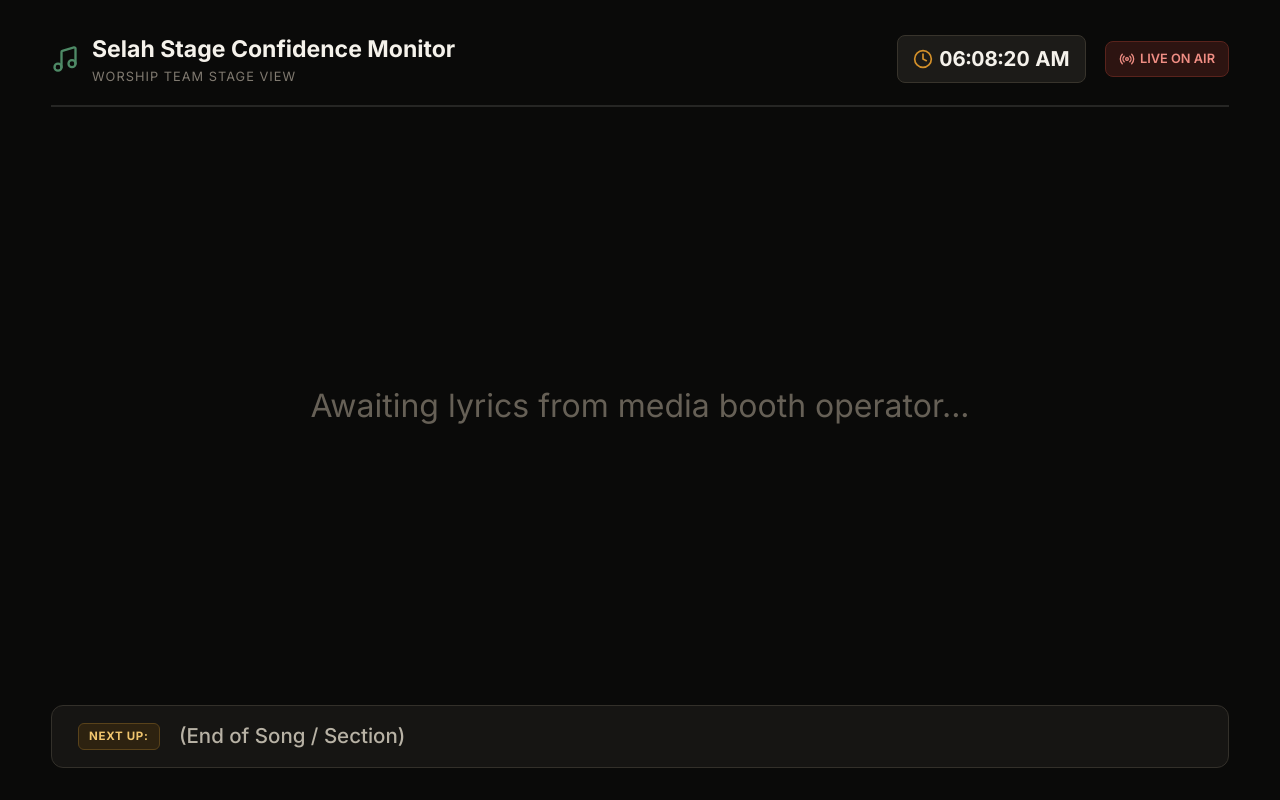
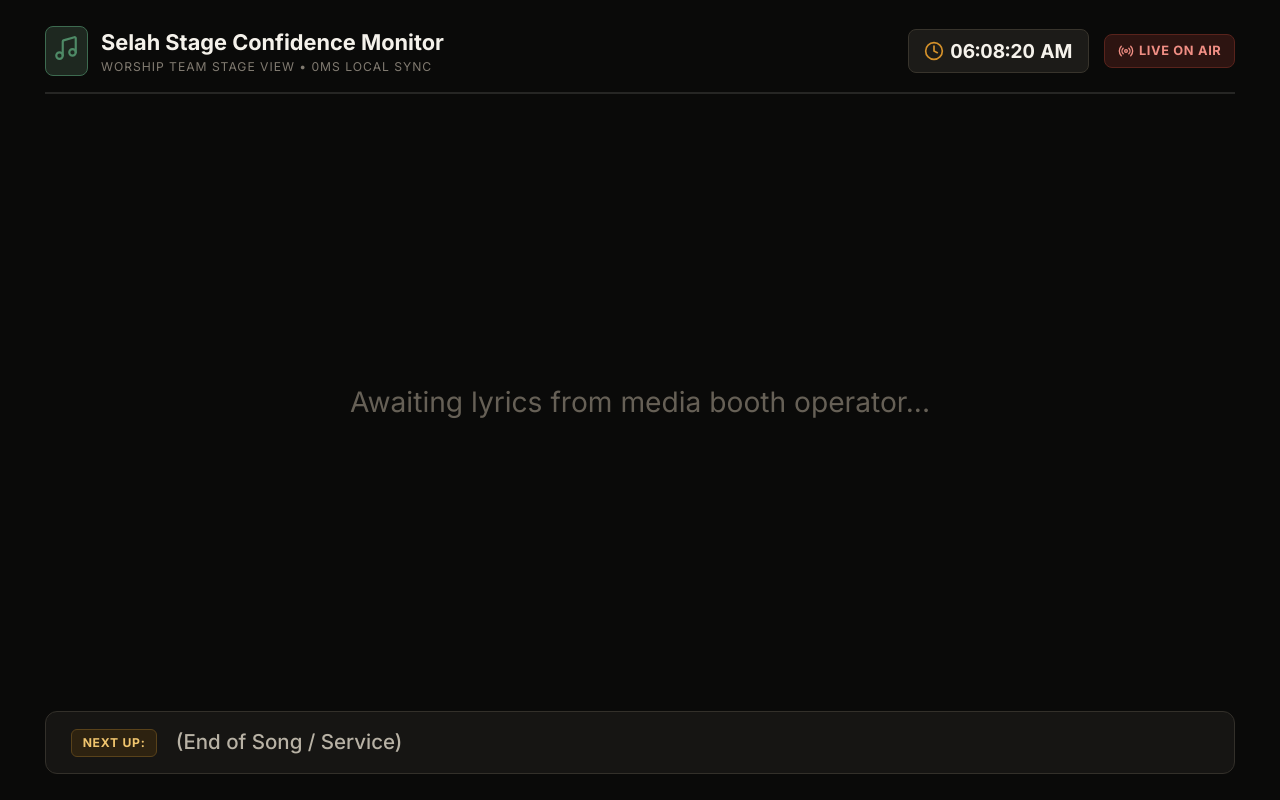
Before and after one commit to N-45div/Selah, a React (Vite) app in the folder frontend/: page /stage in a window 1280 px wide. Built offline with nearby package versions, Linux system fonts and the light colour scheme.

Commit message:
feat(stage): add Musician HUD with live clock, section markers, and safe mode mute alert

```diff
--- a/frontend/src/pages/StagePage.jsx
+++ b/frontend/src/pages/StagePage.jsx
@@ -1,5 +1,5 @@
 import React, { useState, useEffect } from 'react';
-import { Clock, Radio, Music } from 'lucide-react';
+import { Clock, Radio, Music, VolumeX, ShieldAlert } from 'lucide-react';
 
 export default function StagePage() {
   const [currentSlide, setCurrentSlide] = useState(null);
@@ -7,6 +7,7 @@ export default function StagePage() {
   const [songInfo, setSongInfo] = useState('');
   const [currentTime, setCurrentTime] = useState(new Date().toLocaleTimeString());
   const [isBlackout, setIsBlackout] = useState(false);
+  const [isAudioMuted, setIsAudioMuted] = useState(false);
 
   // Clock
   useEffect(() => {
@@ -24,6 +25,8 @@ export default function StagePage() {
       bc.onmessage = (event) => {
         if (event.data?.type === 'BLACKOUT_TOGGLE') {
           setIsBlackout(event.data.isBlackout);
+        } else if (event.data?.type === 'AUDIO_MUTE_TOGGLE') {
+          setIsAudioMuted(event.data.isMuted);
         } else if (event.data?.type === 'SLIDE_CHANGE' && event.data.slide) {
           setCurrentSlide(event.data.slide);
           setNextSlide(event.data.nextSlide || null);
@@ -41,8 +44,8 @@ export default function StagePage() {
 
   if (isBlackout) {
     return (
-      <div style={{ backgroundColor: '#000000', width: '100vw', height: '100vh', display: 'flex', alignItems: 'center', justifyContent: 'center', color: '#333333', fontFamily: 'Inter, sans-serif' }}>
-        [ STAGE SCREEN MUTED / BLACKOUT ]
+      <div style={{ backgroundColor: '#000000', width: '100vw', height: '100vh', display: 'flex', alignItems: 'center', justifyContent: 'center', color: '#555550', fontFamily: 'Inter, sans-serif', fontSize: '2vw', letterSpacing: '0.1em' }}>
+        [ SANCTUARY & BROADCAST BLACKOUT ACTIVE ]
       </div>
     );
   }
@@ -54,7 +57,7 @@ export default function StagePage() {
         color: '#ffffff',
         width: '100vw',
         height: '100vh',
-        padding: '2.5vw 4vw',
+        padding: '2vw 3.5vw',
         display: 'flex',
         flexDirection: 'column',
         justifyContent: 'space-between',
@@ -71,61 +74,78 @@ export default function StagePage() {
           justifyContent: 'space-between',
           alignItems: 'center',
           borderBottom: '2px solid #262624',
-          paddingBottom: '1.5vw',
+          paddingBottom: '1.2vw',
         }}
       >
         <div style={{ display: 'flex', alignItems: 'center', gap: '1vw' }}>
-          <Music size={28} color="#4e8a66" />
+          <div style={{ background: '#1e2820', padding: '0.6vw', borderRadius: '8px', border: '1px solid #3d6b50' }}>
+            <Music size={26} color="#4e8a66" />
+          </div>
           <div>
-            <div style={{ fontSize: '1.8vw', fontWeight: 700, color: '#f5f2eb' }}>
+            <div style={{ fontSize: '1.7vw', fontWeight: 700, color: '#f5f2eb' }}>
               {songInfo || 'Selah Stage Confidence Monitor'}
             </div>
-            <div style={{ fontSize: '1vw', color: '#807a70', textTransform: 'uppercase', letterSpacing: '0.08em' }}>
-              Worship Team Stage View
+            <div style={{ fontSize: '0.95vw', color: '#807a70', textTransform: 'uppercase', letterSpacing: '0.08em' }}>
+              Worship Team Stage View • 0ms Local Sync
             </div>
           </div>
         </div>
 
-        <div style={{ display: 'flex', alignItems: 'center', gap: '1.5vw' }}>
-          <div style={{ display: 'flex', alignItems: 'center', gap: '0.5vw', background: '#1c1b18', padding: '0.6vw 1.2vw', borderRadius: '8px', border: '1px solid #38342c' }}>
+        <div style={{ display: 'flex', alignItems: 'center', gap: '1.2vw' }}>
+          {isAudioMuted && (
+            <div style={{ display: 'flex', alignItems: 'center', gap: '0.4vw', background: '#3b120f', border: '1px solid #a33f2e', color: '#fca5a5', padding: '0.5vw 1vw', borderRadius: '8px', fontSize: '1vw', fontWeight: 700, animation: 'pulse 1.5s infinite' }}>
+              <VolumeX size={18} />
+              LIVESTREAM AUDIO MUTED (SAFE MODE)
+            </div>
+          )}
+
+          <div style={{ display: 'flex', alignItems: 'center', gap: '0.5vw', background: '#1c1b18', padding: '0.5vw 1.2vw', borderRadius: '8px', border: '1px solid #38342c' }}>
             <Clock size={20} color="#d4912a" />
-            <span style={{ fontSize: '1.6vw', fontWeight: 700, color: '#f5f2eb', fontVariantNumeric: 'tabular-nums' }}>
+            <span style={{ fontSize: '1.5vw', fontWeight: 700, color: '#f5f2eb', fontVariantNumeric: 'tabular-nums' }}>
               {currentTime}
             </span>
           </div>
-          <div style={{ display: 'flex', alignItems: 'center', gap: '0.4vw', background: '#2d1411', padding: '0.6vw 1vw', borderRadius: '8px', border: '1px solid #59231c', color: '#f08e84', fontSize: '1vw', fontWeight: 600 }}>
+
+          <div style={{ display: 'flex', alignItems: 'center', gap: '0.4vw', background: '#2d1411', padding: '0.5vw 1vw', borderRadius: '8px', border: '1px solid #59231c', color: '#f08e84', fontSize: '1vw', fontWeight: 700, letterSpacing: '0.05em' }}>
             <Radio size={16} /> LIVE ON AIR
           </div>
         </div>
       </div>
 
       {/* Main Center Area: Current Lyrics (Huge White Serif) */}
-      <div style={{ flex: 1, display: 'flex', flexDirection: 'column', justifyContent: 'center', padding: '2vw 0' }}>
+      <div style={{ flex: 1, display: 'flex', flexDirection: 'column', justifyContent: 'center', padding: '1.5vw 0' }}>
         {currentSlide ? (
           <div>
+            {currentSlide.label && (
+              <div style={{ display: 'inline-block', background: '#2d2210', border: '1px solid #59421a', color: '#f0c56e', padding: '0.3vw 0.8vw', borderRadius: '6px', fontSize: '1.1vw', fontWeight: 700, textTransform: 'uppercase', marginBottom: '1vw', letterSpacing: '0.06em' }}>
+                [{currentSlide.label}]
+              </div>
+            )}
+
             <div
               style={{
                 fontFamily: '"Lora", "Georgia", serif',
-                fontSize: '4.8vw',
+                fontSize: '4.5vw',
                 fontWeight: 600,
-                lineHeight: 1.3,
+                lineHeight: 1.25,
                 color: '#ffffff',
-                textShadow: '0 2px 12px rgba(0,0,0,0.8)',
+                textShadow: '0 2px 14px rgba(0,0,0,0.9)',
               }}
             >
               {currentSlide.lines?.map((line, idx) => (
-                <div key={idx} style={{ margin: '0.5vw 0' }}>{line}</div>
+                <div key={idx} style={{ margin: '0.4vw 0' }}>{line}</div>
               ))}
             </div>
 
             {currentSlide.transliteration?.length > 0 && (
               <div
                 style={{
-                  fontSize: '2.4vw',
+                  fontSize: '2.2vw',
                   color: '#d4912a',
                   fontStyle: 'italic',
-                  marginTop: '1.5vw',
+                  marginTop: '1.2vw',
                   letterSpacing: '0.02em',
+                  fontFamily: 'Inter, sans-serif'
                 }}
               >
                 {currentSlide.transliteration.map((tLine, idx) => (
@@ -135,7 +155,7 @@ export default function StagePage() {
             )}
           </div>
         ) : (
-          <div style={{ textAlign: 'center', color: '#666056', fontSize: '2.5vw' }}>
+          <div style={{ textAlign: 'center', color: '#666056', fontSize: '2.2vw' }}>
             Awaiting lyrics from media booth operator...
           </div>
         )}
@@ -160,7 +180,7 @@ export default function StagePage() {
             border: '1px solid #59421a',
             padding: '0.3vw 0.8vw',
             borderRadius: '6px',
-            fontSize: '0.9vw',
+            fontSize: '0.95vw',
             fontWeight: 700,
             textTransform: 'uppercase',
             letterSpacing: '0.06em',
@@ -178,7 +198,14 @@ export default function StagePage() {
             whiteSpace: 'nowrap',
           }}
         >
-          {nextSlide ? nextSlide.lines?.join(' / ') : '(End of Song / Section)'}
+          {nextSlide ? (
+            <>
+              {nextSlide.label ? `[${nextSlide.label}] ` : ''}
+              {nextSlide.lines?.join(' / ')}
+            </>
+          ) : (
+            '(End of Song / Service)'
+          )}
         </span>
       </div>
     </div>
```
